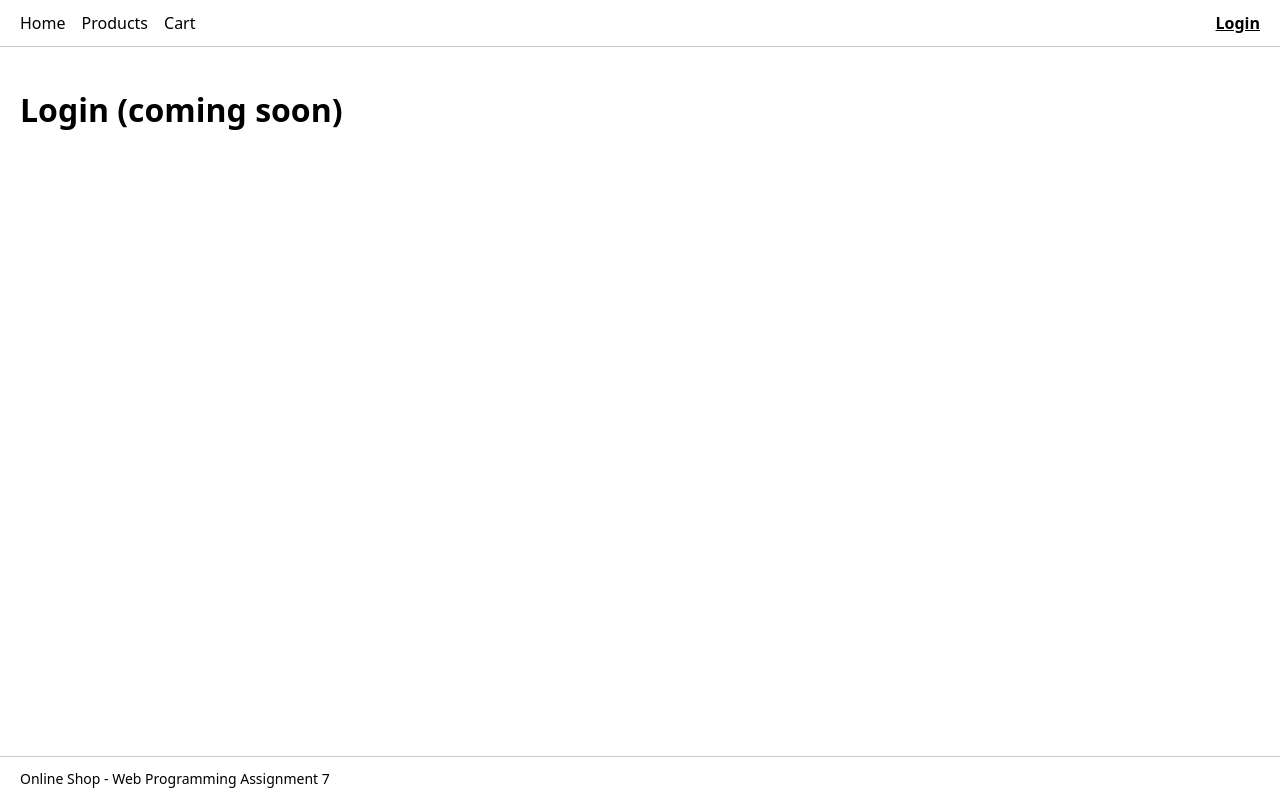
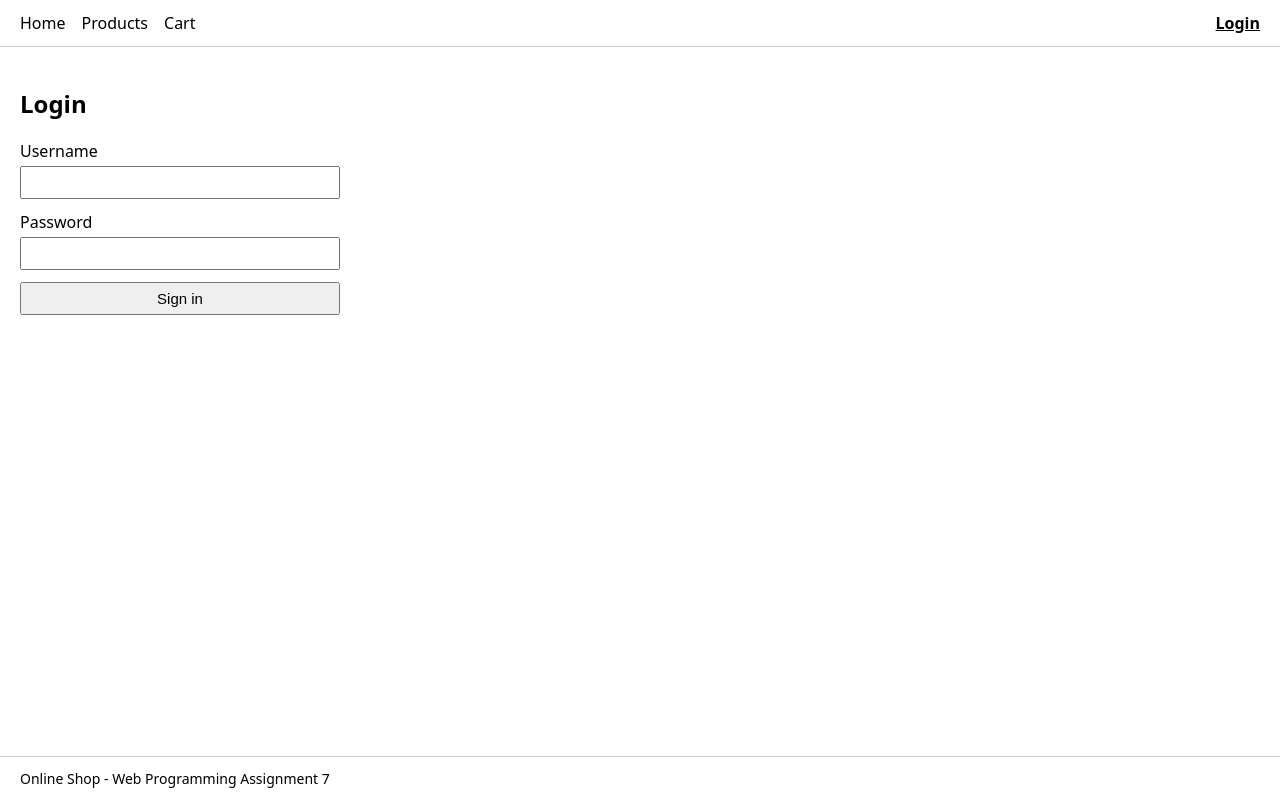
Before and after one commit to YlmTalha/Web-Lab7, a React (Vite) app: page /login in a window 1280 px wide. Built offline with nearby package versions, Linux system fonts and the light colour scheme.

Commit message:
feat(auth): add Login page and ProtectedRoute with redirect back

```diff
--- a/src/App.jsx
+++ b/src/App.jsx
@@ -6,6 +6,7 @@ import ProductDetail from './pages/ProductDetail.jsx';
 import Cart from './pages/Cart.jsx';
 import Login from './pages/Login.jsx';
 import NotFound from './pages/NotFound.jsx';
+import ProtectedRoute from './components/ProtectedRoute.jsx';
 
 export default function App() {
   return (
@@ -17,7 +18,14 @@ export default function App() {
           <Route index element={<ProductList />} />
           <Route path=":id" element={<ProductDetail />} />
         </Route>
-        <Route path="cart" element={<Cart />} />
+        <Route
+          path="cart"
+          element={
+            <ProtectedRoute>
+              <Cart />
+            </ProtectedRoute>
+          }
+        />
         <Route path="login" element={<Login />} />
         <Route path="*" element={<NotFound />} />
       </Route>
--- /dev/null
+++ b/src/components/ProtectedRoute.jsx
@@ -0,0 +1,14 @@
+import { Navigate, useLocation } from 'react-router-dom';
+import { useAuth } from '../context/AuthContext.jsx';
+
+// UX only, not security: the code still runs in the browser and can be bypassed.
+export default function ProtectedRoute({ children }) {
+  const { user } = useAuth();
+  const location = useLocation();
+
+  if (!user) {
+    // remember where the user wanted to go, replace so /cart is not left in history
+    return <Navigate to="/login" replace state={{ from: location }} />;
+  }
+  return children;
+}
--- a/src/index.css
+++ b/src/index.css
@@ -24,3 +24,7 @@ body { margin: 0; font-family: system-ui, sans-serif; }
 button { padding: 6px 12px; font-size: 15px; cursor: pointer; }
 
 .spacer { flex: 1; }
+
+.login-form { display: flex; flex-direction: column; gap: 12px; max-width: 320px; }
+.login-form label { display: flex; flex-direction: column; gap: 4px; }
+.login-form input { padding: 6px 8px; font-size: 15px; }
--- a/src/pages/Login.jsx
+++ b/src/pages/Login.jsx
@@ -1,3 +1,53 @@
+import { useState } from 'react';
+import { useLocation, useNavigate } from 'react-router-dom';
+import { useAuth } from '../context/AuthContext.jsx';
+import { login } from '../api/authApi.js';
+
 export default function Login() {
-  return <h1>Login (coming soon)</h1>;
+  const [username, setUsername] = useState('');
+  const [password, setPassword] = useState('');
+  const [loading, setLoading] = useState(false);
+  const [error, setError] = useState(null);
+
+  const { logIn } = useAuth();
+  const navigate = useNavigate();
+  const location = useLocation();
+
+  // page the user originally tried to open, or "/" if they came here directly
+  const from = location.state?.from;
+  const redirectTo = from ? from.pathname + from.search : '/';
+
+  async function handleSubmit(e) {
+    e.preventDefault();
+    setLoading(true);
+    setError(null);
+    try {
+      const user = await login(username, password);
+      logIn(user);
+      navigate(redirectTo, { replace: true }); // do not keep /login in history
+    } catch (err) {
+      setError(err.message);
+      setLoading(false);
+    }
+  }
+
+  return (
+    <section>
+      <h1>Login</h1>
+      <form onSubmit={handleSubmit} className="login-form">
+        <label>
+          Username
+          <input value={username} onChange={(e) => setUsername(e.target.value)} />
+        </label>
+        <label>
+          Password
+          <input type="password" value={password} onChange={(e) => setPassword(e.target.value)} />
+        </label>
+        <button type="submit" disabled={loading}>
+          {loading ? 'Signing in...' : 'Sign in'}
+        </button>
+        {error && <p className="error">{error}</p>}
+      </form>
+    </section>
+  );
 }
```
